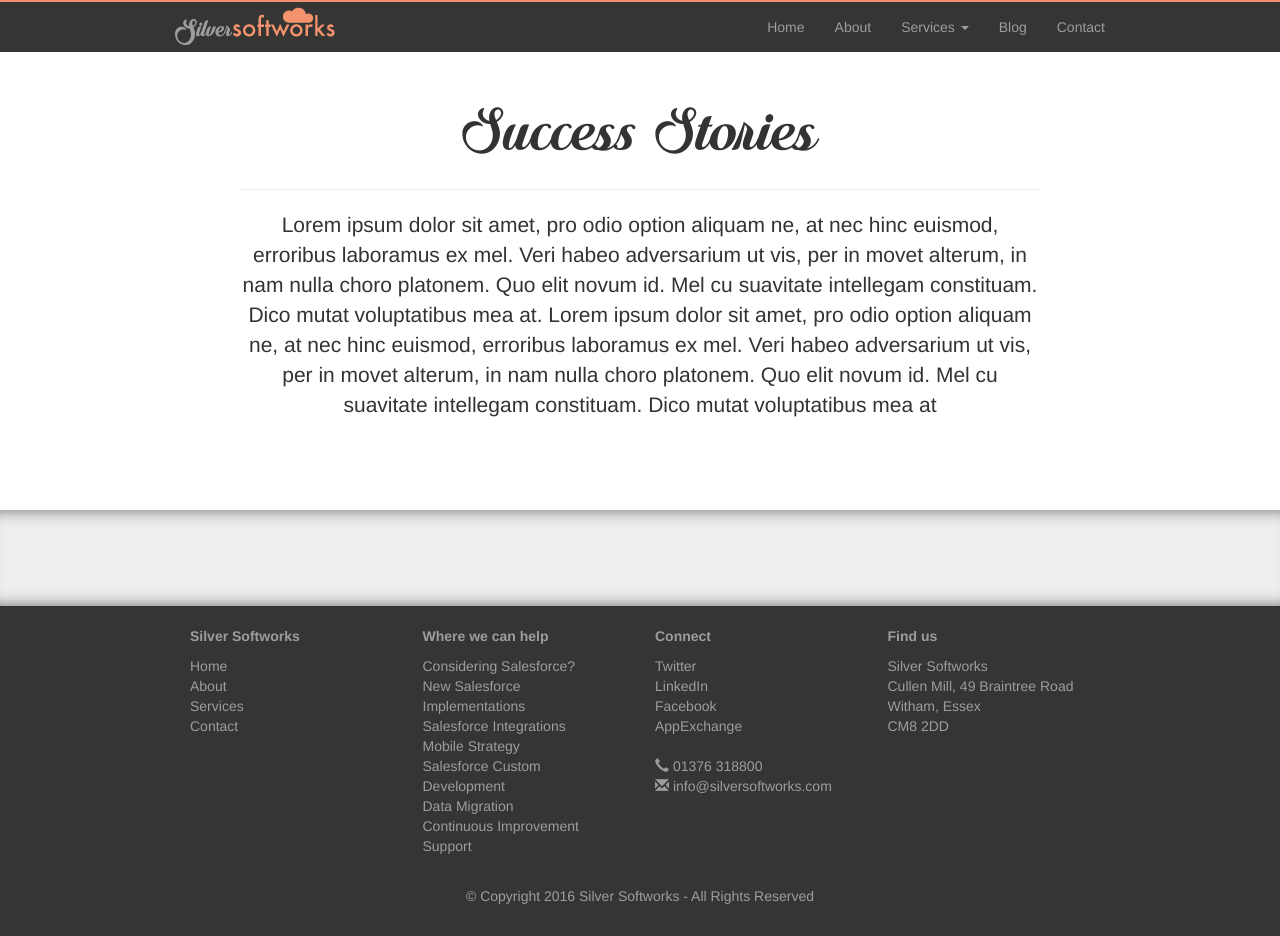
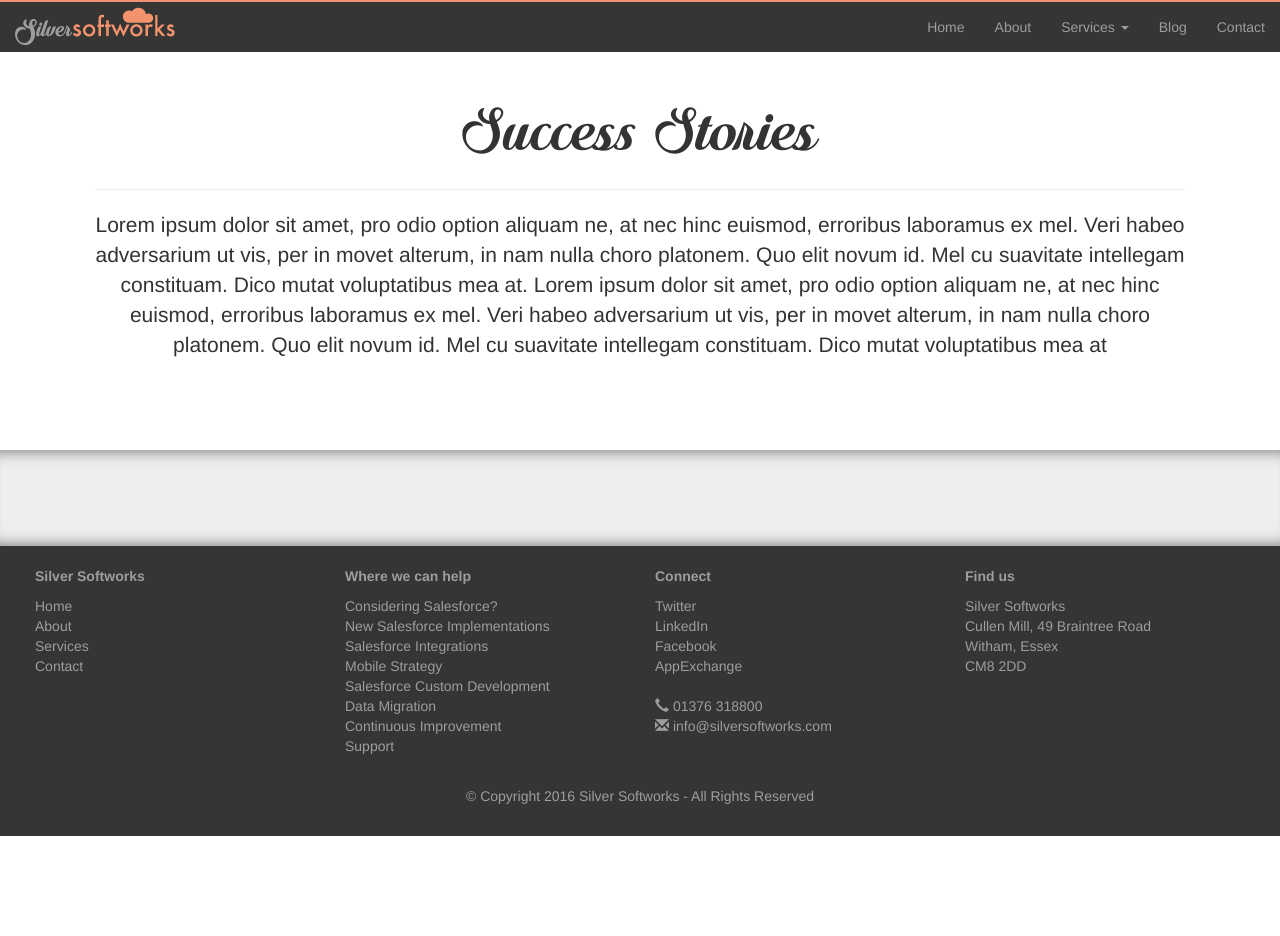
Before and after one commit to ThomasDavidPacker/Silver-Softworks, a Jekyll site: the page built from success-stories.html, in a window 1280 px wide and 936 px high. Built offline with Jekyll 4.4.1, drawn with Linux system fonts in a browser that asks for light colours; nearby versions of some CDN libraries.

Commit message:
udpate
update

```diff
--- a/css/style.css
+++ b/css/style.css
@@ -46,7 +46,7 @@
 
 .container
 {
-	width: 75%;
+	width: 100%;
 }
 
 .c_section
```
